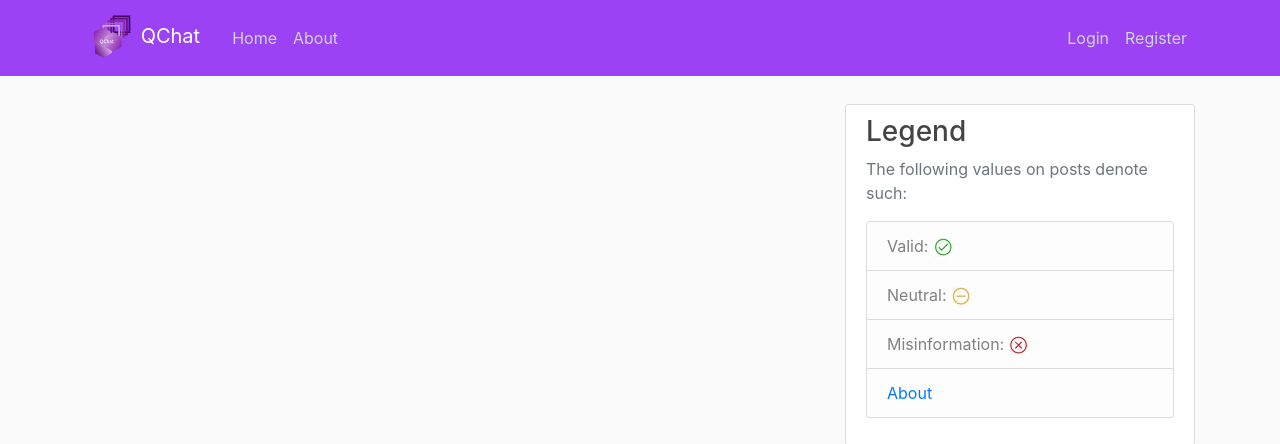
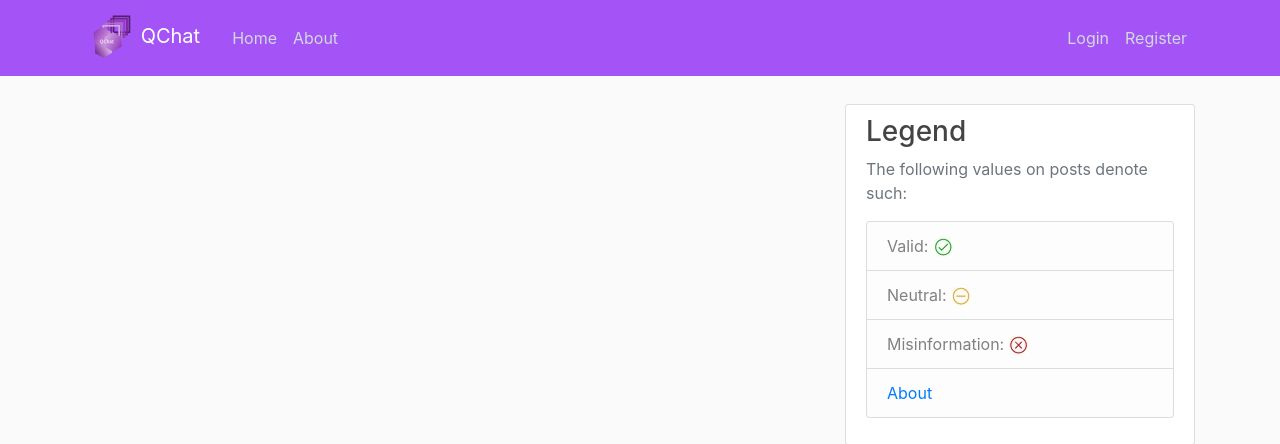
Before and after one commit to rehman000/QChat, a Flask app: page / in a window 1280 px wide. Shown: the top 444 px of the page. Run offline with Flask 2, Linux system fonts and the light colour scheme; data that the repository does not hold is empty; some libraries are stand-ins or nearby versions.

Commit message:
cool little opacity tweak

```diff
--- a/app/static/main.css
+++ b/app/static/main.css
@@ -10,6 +10,7 @@ h1, h2, h3, h4, h5, h6 {
 
 .bg-steel {
     background-color: #9b42f5;
+    opacity: 0.9;
 }
 
 .site-header .navbar-nav .nav-link {
```
